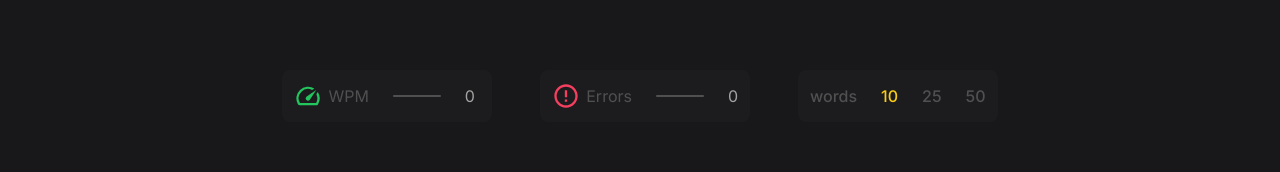
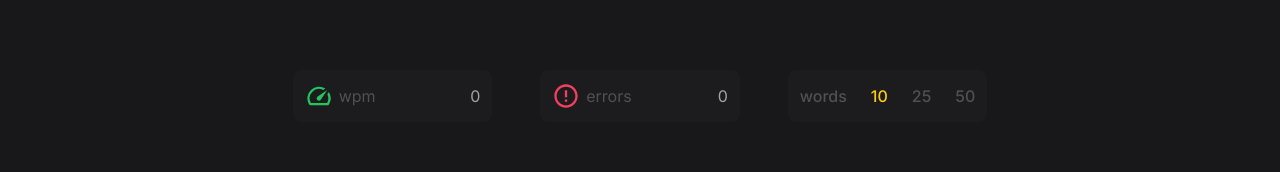
Before and after one commit to ARXXIII/typing-speed-trainer, a Next.js app: page / in a window 1280 px wide. Shown: the part 122-294 px from the top of the page. Built offline with nearby package versions, Linux system fonts and the light colour scheme.

Commit message:
Adapted for mobiles

```diff
--- a/app/layout.tsx
+++ b/app/layout.tsx
@@ -18,7 +18,7 @@ export default function RootLayout({
 }>) {
     return (
         <html lang="en">
-            <body className={`${font.className} flex flex-col justify-between p-3 lg:px-24 lg:py-12 h-screen bg-zinc-900`}>
+            <body className={`${font.className} flex flex-col justify-between p-3 lg:px-24 lg:py-12 h-svh lg:h-screen bg-zinc-900`}>
                 <Header />
                 <main>
                     {children}
--- a/components/trainer.tsx
+++ b/components/trainer.tsx
@@ -13,12 +13,11 @@ const generateText = (wordCount: number) => {
 
     for (let i = 0; i < wordCount; i++) {
         const randomWord = wordBank[Math.floor(Math.random() * wordBank.length)]
-
         textArray.push(randomWord)
     }
 
     return textArray.join(' ')
-};
+}
 
 export const Trainer = () => {
     const [wordCount, setWordCount] = useState(10)
@@ -57,24 +56,22 @@ export const Trainer = () => {
 
             if (typingRef.current) {
                 typingRef.current.contentEditable = "false"
+                typingRef.current.blur()
             }
         }
     }, [startTime, textToType, typedText])
 
     const handleInput = (value: string) => {
         let newErrors = 0
-
         const newErrorMap = [...errorMap]
 
         setTypedText(value)
 
         for (let i = 0; i < value.length; i++) {
             if (value[i] !== textToType[i]) {
-
                 if (!newErrorMap[i]) {
-                    newErrors++;
-
-                    newErrorMap[i] = true;
+                    newErrors++
+                    newErrorMap[i] = true
                 }
             }
         }
@@ -87,6 +84,7 @@ export const Trainer = () => {
 
             if (typingRef.current) {
                 typingRef.current.contentEditable = "false"
+                typingRef.current.blur()
             }
         }
     }
@@ -115,7 +113,7 @@ export const Trainer = () => {
 
         if (typingRef.current) {
             typingRef.current.innerText = ''
-            typingRef.current.contentEditable = "false"
+            typingRef.current.contentEditable = "true"
         }
     }
 
@@ -132,24 +130,20 @@ export const Trainer = () => {
 
     return (
         <div className="flex flex-col items-center justify-center space-y-6 h-full">
-            <div className='flex justify-between lg:justify-center gap-x-6 lg:gap-x-12 absolute top-24 lg:top-48 px-3 w-full z-50'>
-                <div className='grid grid-cols-2 gap-x-6 lg:gap-x-12'>
-                    <div className='flex gap-x-6 items-center p-3 text-center text-neutral-500/60 rounded-lg bg-zinc-800/30'>
+            <div className='grid grid-cols-3 gap-x-6 lg:gap-x-12 absolute top-24 lg:top-48 px-3 z-50'>
+                <div className='flex justify-between items-center gap-x-6 p-3 text-center text-neutral-500/60 rounded-lg bg-zinc-800/30'>
                     <div className='flex items-center gap-x-1.5'>
                         <MdOutlineSpeed className='text-green-500 size-7' />
-                            <p className='hidden md:block'>WPM</p>
+                        <p className='hidden md:block'>wpm</p>
                     </div>
-                        <div className="hidden lg:block w-12 h-0.5 rounded-full bg-neutral-500/60" />
                     <p className='text-neutral-400'>{endTime ? calculateWPM() : 0}</p>
                 </div>
-                    <div className='flex gap-x-6 items-center p-3 text-center text-neutral-500/60 rounded-lg bg-zinc-800/30'>
+                <div className='flex justify-between items-center gap-x-6 p-3 text-center text-neutral-500/60 rounded-lg bg-zinc-800/30'>
                     <div className='flex items-center gap-x-1.5'>
                         <MdErrorOutline className='text-rose-500 size-7' />
-                            <p className='hidden md:block'>Errors</p>
+                        <p className='hidden md:block'>errors</p>
                     </div>
-                        <div className="hidden lg:block w-12 h-0.5 rounded-full bg-neutral-500/60" />
                     <p className='text-neutral-400'>{endTime ? errors : 0}</p>
-                    </div>
                 </div>
                 <Controls
                     wordCount={wordCount}
@@ -157,7 +151,14 @@ export const Trainer = () => {
                     onRestart={handleRestart}
                 />
             </div>
-            <div className={`relative w-full ${isTextVisible ? 'fade-in' : ''}`} onClick={handleActivateTyping}>
+            <div onClick={handleActivateTyping} className={`relative w-full ${isTextVisible ? 'fade-in' : ''}`}>
+
+                {endTime &&
+                    <h1 className='flex justify-center items-center absolute p-3 w-full h-full text-neutral-400 rounded-lg backdrop-blur bg-zinc-900/60 duration-200 ease-in z-10'>
+                        Check the results
+                    </h1>
+                }
+
                 <TextToType
                     textToType={textToType}
                     typedText={typedText}
```
Lines whose indentation alone changed are shown as unchanged.
